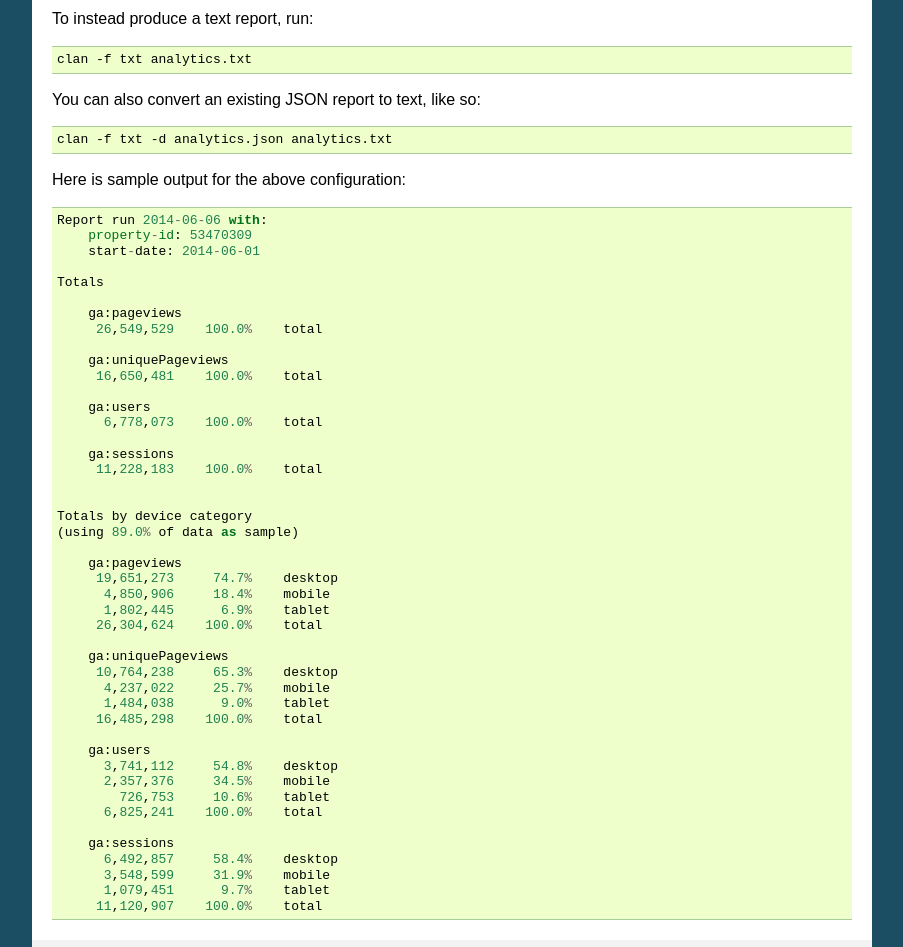
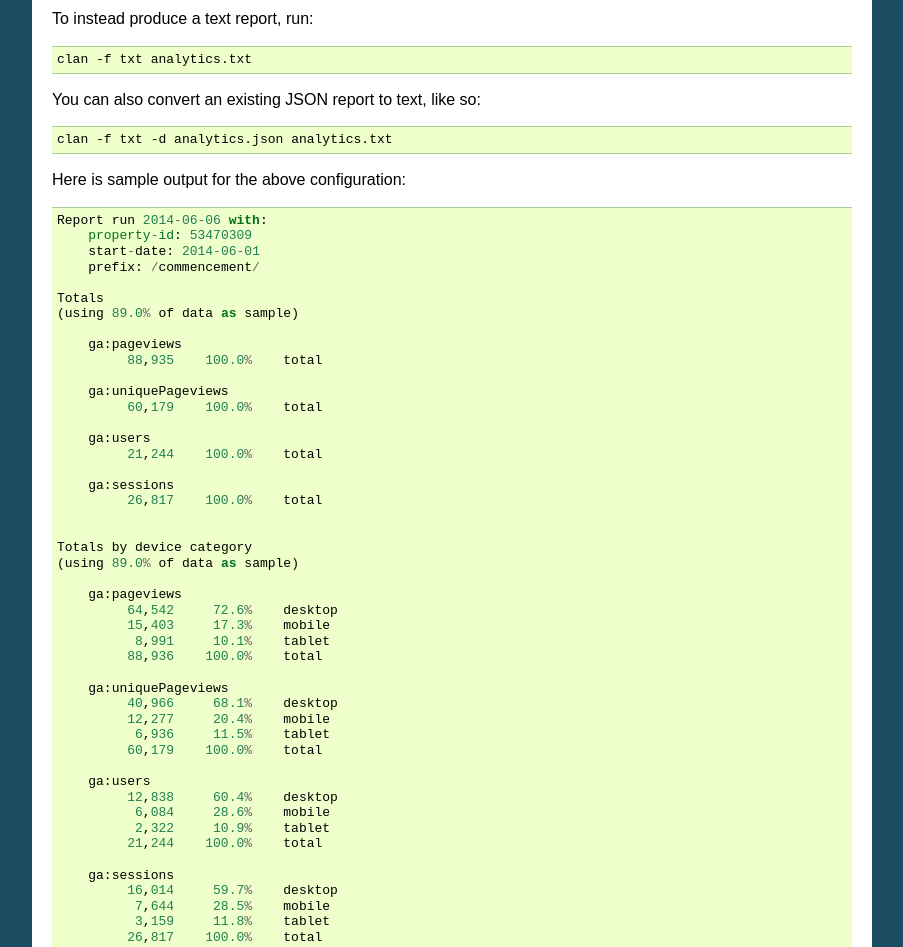
Before and after one commit to onyxfish/clan, a Sphinx documentation site: the page built from docs/index.rst, in a window 1280 px wide and 1400 px high, scrolled down 1769 px. Shown: the top 947 px of the window, without its empty margins (198-1101 px from the left). Built offline with Sphinx 7.4.7, drawn with Linux system fonts in a browser that asks for light colours; some of the changed text lies outside the part shown.

Commit message:
Better sample.

```diff
--- a/clan.yaml
+++ b/clan.yaml
@@ -3,7 +3,7 @@ property-id: "53470309"
 start-date: "2014-06-01"
 #end-date: "2014-06-04"
 #domain: "apps.npr.org"
-#prefix: "/commencement/"
+prefix: "/commencement/"
 
 # Metrics
 analytics:
--- a/docs/index.rst
+++ b/docs/index.rst
@@ -63,7 +63,7 @@ To configure clan, create a YAML data file describing the analytics you want to
     start-date: "2014-06-01"
     end-date: "2014-06-04"
     domain: "apps.npr.org"
-    prefix: "/best-books-2013/"
+    prefix: "/commencement/"
 
     # Metrics to report
     analytics:
@@ -111,49 +111,50 @@ Here is sample output for the above configuration::
     Report run 2014-06-06 with:
         property-id: 53470309
         start-date: 2014-06-01
+        prefix: /commencement/
 
     Totals
+    (using 89.0% of data as sample)
 
         ga:pageviews
-         26,549,529    100.0%    total
+             88,935    100.0%    total
 
         ga:uniquePageviews
-         16,650,481    100.0%    total
+             60,179    100.0%    total
 
         ga:users
-          6,778,073    100.0%    total
+             21,244    100.0%    total
 
         ga:sessions
-         11,228,183    100.0%    total
+             26,817    100.0%    total
 
 
     Totals by device category
     (using 89.0% of data as sample)
 
         ga:pageviews
-         19,651,273     74.7%    desktop
-          4,850,906     18.4%    mobile
-          1,802,445      6.9%    tablet
-         26,304,624    100.0%    total
+             64,542     72.6%    desktop
+             15,403     17.3%    mobile
+              8,991     10.1%    tablet
+             88,936    100.0%    total
 
         ga:uniquePageviews
-         10,764,238     65.3%    desktop
-          4,237,022     25.7%    mobile
-          1,484,038      9.0%    tablet
-         16,485,298    100.0%    total
+             40,966     68.1%    desktop
+             12,277     20.4%    mobile
+              6,936     11.5%    tablet
+             60,179    100.0%    total
 
         ga:users
-          3,741,112     54.8%    desktop
-          2,357,376     34.5%    mobile
-            726,753     10.6%    tablet
-          6,825,241    100.0%    total
+             12,838     60.4%    desktop
+              6,084     28.6%    mobile
+              2,322     10.9%    tablet
+             21,244    100.0%    total
 
         ga:sessions
-          6,492,857     58.4%    desktop
-          3,548,599     31.9%    mobile
-          1,079,451      9.7%    tablet
-         11,120,907    100.0%    total
-
+             16,014     59.7%    desktop
+              7,644     28.5%    mobile
+              3,159     11.8%    tablet
+             26,817    100.0%    total
 
 Authors
 =======
```
